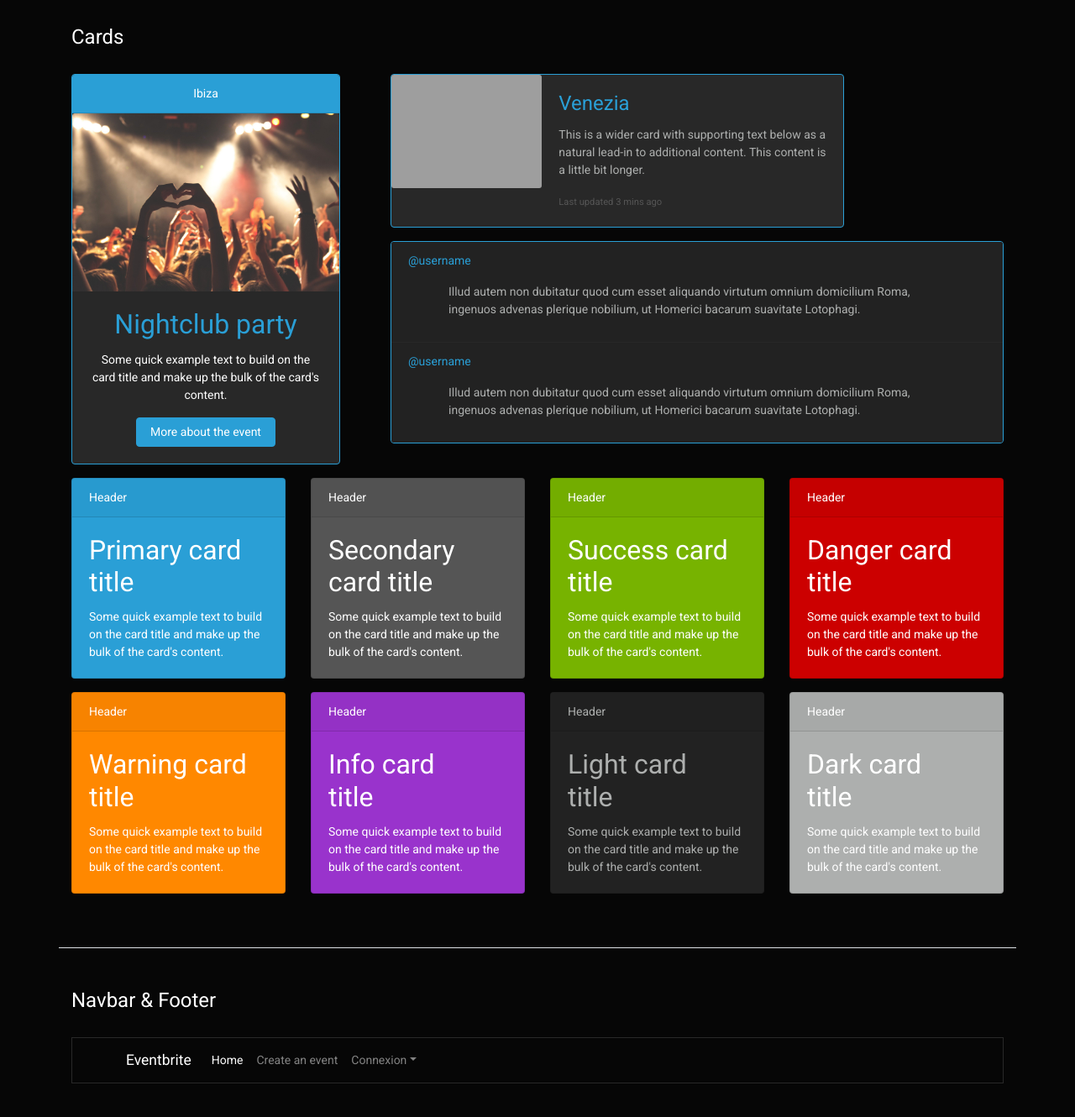
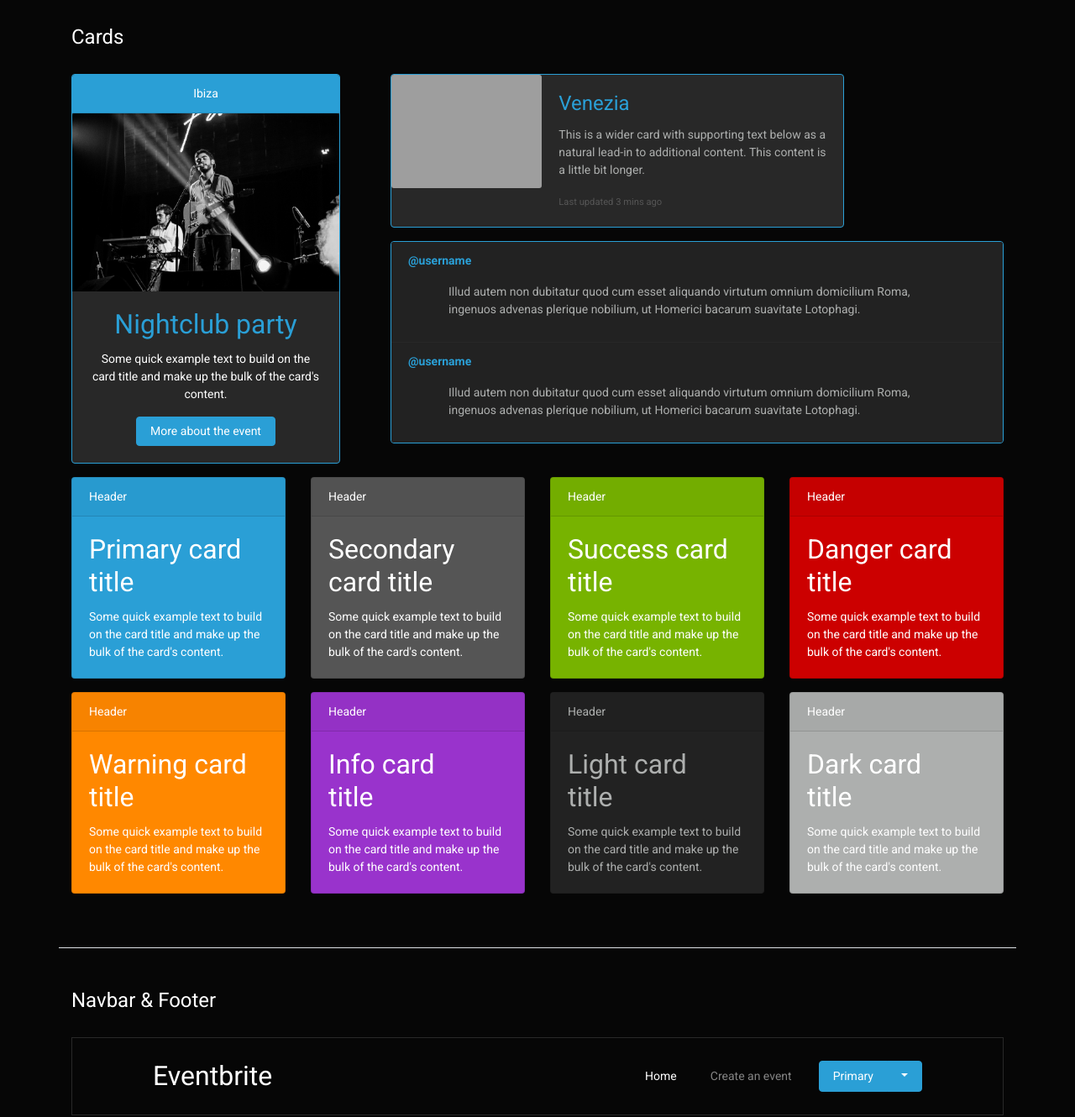
Before and after one commit to dediane/Eventbrite_UI_kit, a plain HTML site: page view/index.html in a window 1280 px wide. Shown: the part 2160-3490 px from the top of the page at 84% size. Drawn offline with nearby package versions, Linux system fonts and the light colour scheme; grey boxes are pictures that could not be loaded.

Commit message:
little details

```diff
--- a/view/index.html
+++ b/view/index.html
@@ -258,7 +258,7 @@
         <div class="col-4">
           <div class="card text-white border-primary text-center mb-3" style="max-width: 20rem;">
             <div class="card-header bg-primary">Ibiza</div>
-            <img class="card-img-top" src="../images/card-img1.jpg" alt="Card image cap">
+            <img class="card-img-top" src="../images/card-img2.jpg" alt="Card image cap">
             <div class="card-body">
               <h4 class="card-title text-primary">Nightclub party</h4>
               <p class="card-text">Some quick example text to build on the card title and make up the bulk of the card's content.</p>
@@ -284,12 +284,12 @@
           <div class="card border-primary" style="width: 100%;">
             <ul class="list-group list-group-flush">
               <li class="list-group-item">
-                <p class="text-primary">@username</p>
+                <p class="text-primary font-weight-bold">@username</p>
                 <p class="pl-5 pr-5">Illud autem non dubitatur quod cum esset aliquando virtutum omnium domicilium Roma, ingenuos advenas plerique nobilium, ut Homerici bacarum suavitate Lotophagi.</p>
               </li>
 
               <li class="list-group-item">
-                <p class="text-primary">@username</p>
+                <p class="text-primary font-weight-bold">@username</p>
                 <p class="pl-5 pr-5">Illud autem non dubitatur quod cum esset aliquando virtutum omnium domicilium Roma, ingenuos advenas plerique nobilium, ut Homerici bacarum suavitate Lotophagi.</p>
               </li>
 
@@ -383,24 +383,26 @@
           </button>
 
           <div class="collapse navbar-collapse" id="navbarColor02">
-            <ul class="navbar-nav">
-              <li class="nav-item active">
-                <a class="nav-link" href="#">Home
+            <ul class="navbar-nav ml-auto mr-5 ">
+              <li class="nav-item active ">
+                <a class="nav-link ml-4" href="#">Home
                   <span class="sr-only">(current)</span>
                 </a>
               </li>
               <li class="nav-bar">
-                <a class="nav-link" href="#">Create an event</a>
+                <a class="nav-link ml-4" href="#">Create an event</a>
               </li>
 
-              <li class="nav-item dropdown">
-                <a class="nav-link dropdown-toggle" data-toggle="dropdown" href="#" role="button" aria-haspopup="true" aria-expanded="false">Connexion</a>
-                <div class="dropdown-menu">
-                  <a class="dropdown-item" href="#">Login</a>
-                  <div class="dropdown-divider"></div>
-                  <a class="dropdown-item" href="#">Create an account</a>
+              <div class="btn-group ml-4" role="group" aria-label="Button group with nested dropdown">
+                <button type="button" class="btn btn-primary  ">Primary</button>
+                <div class="btn-group" role="group">
+                  <button id="btnGroupDrop1" type="button" class="btn btn-primary dropdown-toggle" data-toggle="dropdown" aria-haspopup="true" aria-expanded="false"></button>
+                  <div class="dropdown-menu dropdown-menu-right" aria-labelledby="btnGroupDrop1">
+                    <a class="dropdown-item" href="#">Login</a>
+                    <a class="dropdown-item" href="#">Create an account</a>
+                  </div>
                 </div>
-              </li>
+              </div>
             </ul>
           </div>
         </nav>
```
Also changed, not shown: view/card.html (+3 -3 lines), view/navbar.html (+13 -11 lines), style/bootswatch.css.
